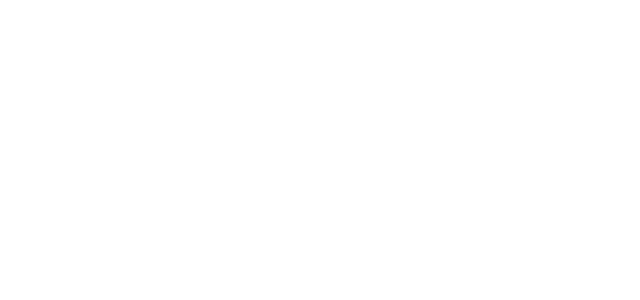
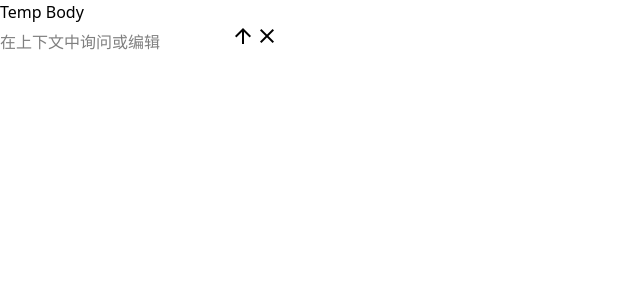
Before and after one commit to jet-isnt-haha/Jchat, a React (Vite) app: page /test in a window 1280 px wide. Shown: the top 300 px of the page, without its empty margins (0-640 px from the left). Built offline with nearby package versions, Linux system fonts and the light colour scheme; a web font is replaced by a local one.

Commit message:
feat(typescript): 初步构建tempSession及相关基本交互
构建TempModeBar作为临时聊天组件

ModeModal以区分new和temp的session_actions

新增相应样式于global.css中

```diff
--- a/src/components/ChatBody.tsx
+++ b/src/components/ChatBody.tsx
@@ -4,6 +4,8 @@
 import { useEffect } from 'react';
 import { useTexts } from '@/hooks/useConfig';
 import type { Message } from '~/packages/types/chatType';
+import { useChatStore } from '@/store';
+import TempModeBar from './TempModeBar';
 
 interface ChatBodyProps {
 	chatMessages: Message[];
@@ -14,6 +16,7 @@
 	const { containerRef, autoScrollToBottom, forceScrollToBottom } =
 		useAutoScroll();
 	const { messages } = useTexts();
+	const isInTempMode = useChatStore((state) => state.isInTempMode);
 
 	//每次消息更新时滚动到底部
 
@@ -30,6 +33,7 @@
 	return (
 		<main className="chat-body" ref={containerRef}>
 			{/* <Canvas /> */}
+			{isInTempMode && <TempModeBar />}
 			{chatMessages.length ? (
 				chatMessages?.map((msg, index) => {
 					const isLast = index === chatMessages.length - 1;
--- a/src/components/HistoryBody.tsx
+++ b/src/components/HistoryBody.tsx
@@ -5,6 +5,7 @@
 import { useShowModal } from '@/hooks/useShowModal';
 import { useAppConfig, useTexts } from '@/hooks/useConfig';
 import { useChatStore } from '@/store';
+import { useTouchController } from '@/hooks/useTouchController';
 
 const HistoryBody = () => {
 	const { sessions: chatSessions, searchedSessions } = useChatStore();
@@ -15,14 +16,10 @@
 		estimateSize: virtualization.estimatedItemSize
 	});
 
-	const {
-		showModal,
-		handleTouchEnd,
-		handleTouchStart,
-		handleTouchMove,
-		closeModal,
-		selectedId
-	} = useShowModal();
+	const { showModal, closeModal, selectedId, openModal } = useShowModal();
+	const { handleTouchEnd, handleTouchStart, handleTouchMove } =
+		useTouchController();
+
 	return (
 		<main
 			className="history-body"
@@ -42,7 +39,9 @@
 								transform: `translateY(${virtualItem.start}px)`
 							}}
 							key={virtualItem.key}
-							onTouchStart={handleTouchStart(session.id)}
+							onTouchStart={handleTouchStart(session.id, () => {
+								openModal(session.id);
+							})}
 							onTouchMove={handleTouchMove}
 							onTouchEnd={handleTouchEnd}
 						/>
--- a/src/components/HomeHeader.tsx
+++ b/src/components/HomeHeader.tsx
@@ -1,12 +1,14 @@
 import { useNavigate } from 'react-router-dom';
-import '../styles/global.css';
 import { useAppConfig, useTexts } from '@/hooks/useConfig';
 import IconButton from './common/IconButton';
+import ModeModal from './ModeModal';
+import { useShowModal } from '@/hooks/useShowModal';
 
 const HomeHeader = () => {
 	const navigate = useNavigate();
 	const { routes } = useAppConfig();
 	const { icons } = useTexts();
+	const { showModal, setShowModal } = useShowModal();
 	return (
 		<header className="chat-header">
 			<IconButton
@@ -19,9 +21,16 @@
 			<IconButton
 				className={icons.edit}
 				onClick={() => {
-					navigate(routes.sessionNew);
+					setShowModal(true);
 				}}
 			/>
+			{showModal && (
+				<ModeModal
+					closeModal={() => {
+						setShowModal(false);
+					}}
+				/>
+			)}
 		</header>
 	);
 };
--- /dev/null
+++ b/src/components/ModeModal.tsx
@@ -0,0 +1,43 @@
+import type { ItemActions } from '~/packages/types/chatType';
+import ItemModal from './common/ItemModal';
+import { useNavigate } from 'react-router-dom';
+import { useAppConfig } from '@/hooks/useConfig';
+import { useChatStore } from '@/store';
+
+interface ModeModalProps {
+	closeModal: () => void;
+}
+
+const ModeModal = ({ closeModal }: ModeModalProps) => {
+	const { routes } = useAppConfig();
+	const navigate = useNavigate();
+	const createTempSession = useChatStore((state) => state.createTempSession);
+	const items: ItemActions[] = [
+		{ icon: '⌛', label: '临时对话', action: 'temp_session', danger: false },
+		{ icon: '💎', label: '新对话', action: 'new_session', danger: false }
+	];
+	const handleItemsClick = (option: string) => {
+		switch (option) {
+			case 'temp_session': {
+				createTempSession();
+				closeModal();
+				break;
+			}
+			case 'new_session': {
+				navigate(routes.sessionNew);
+				closeModal();
+				break;
+			}
+		}
+	};
+
+	return (
+		<ItemModal
+			items={items}
+			closeModal={closeModal}
+			handleItemsClick={handleItemsClick}
+		/>
+	);
+};
+
+export default ModeModal;
--- /dev/null
+++ b/src/components/TempBody.tsx
@@ -0,0 +1,5 @@
+const TempBody = () => {
+	return <>Temp Body</>;
+};
+
+export default TempBody;
--- /dev/null
+++ b/src/components/TempModeBar.tsx
@@ -0,0 +1,26 @@
+import { useChatSubmit } from '@/hooks/useChatSubmit';
+import IconButton from './common/IconButton';
+import { useTexts } from '@/hooks/useConfig';
+import TempBody from './TempBody';
+import { useChatStore } from '@/store';
+
+const TempModeBar = () => {
+	const { inputRef, handleFormSubmit, isLoading } = useChatSubmit();
+	const { icons } = useTexts();
+	const discardTempSession = useChatStore((state) => state.discardTempSession);
+	return (
+		<div className="temp-mode-bar ">
+			<TempBody />
+			<form action="#" className="temp-form" onSubmit={handleFormSubmit}>
+				<input ref={inputRef} type="text" placeholder="在上下文中询问或编辑" />
+				<IconButton
+					className={isLoading ? icons.stop : icons.send}
+					isLoading={isLoading}
+				/>
+				<IconButton className={'close'} onClick={() => discardTempSession()} />
+			</form>
+		</div>
+	);
+};
+
+export default TempModeBar;
--- a/src/pages/Test.tsx
+++ b/src/pages/Test.tsx
@@ -1,5 +1,11 @@
+import TempModeBar from '@/components/TempModeBar';
+
 const Test = () => {
-	return <></>;
+	return (
+		<>
+			<TempModeBar />
+		</>
+	);
 };
 
 export default Test;
--- a/src/store/sessionSlice.ts
+++ b/src/store/sessionSlice.ts
@@ -16,6 +16,24 @@
 	sessions: import.meta.env.DEV ? mockChatSessions : [],
 	currentSessionId: null,
 	searchedSessions: null,
+	tempSession: null,
+	isInTempMode: false,
+
+	createTempSession: () => {
+		const sessionId = `${Date.now()}_${Math.random().toString(36).substring(2, 9)}`;
+		const tempSession: ChatSession = {
+			id: sessionId,
+			title: '临时对话',
+			messages: [],
+			createdAt: Date.now(),
+			updatedAt: Date.now()
+		};
+		set({ tempSession, isInTempMode: true });
+		return sessionId;
+	},
+	discardTempSession: () => {
+		set({ tempSession: null, isInTempMode: false });
+	},
 
 	createSession: () => {
 		const sessionId = `${Date.now()}_${Math.random().toString(36).substring(2, 9)}`;
--- a/src/styles/global.css
+++ b/src/styles/global.css
@@ -115,6 +115,30 @@
 	/* 可根据需要调整样式，比如背景色、颜色、缩放效果等 */
 }
 
+.temp-mode-bar {
+	@apply w-4/5 h-20 bottom-30 border-y-3 rounded-[10px] border-indigo-600 bg-[#6D4FC2] mt-2 px-4 absolute;
+}
+.temp-form {
+	@apply flex relative;
+}
+.temp-form input {
+	@apply w-full h-full pr-[30%] font-mono bg-[#f6f2ff] border-none outline-none ring-1 ring-indigo-100 focus:ring-0 focus:caret-[#6D4FC2];
+}
+
+.temp-form button {
+	@apply h-full aspect-square  rounded-full bg-[#6D4FC2] text-white text-[1.15rem]  cursor-pointer transition-all duration-200 ease-in-out border-none outline-none right-6 absolute;
+}
+
+/* 第一个按钮（从右数第二个位置） */
+.temp-form button:nth-child(2) {
+	@apply right-15; /* 距离右侧80px */
+}
+
+/* 第二个按钮（最右侧） */
+.temp-form button:nth-child(3) {
+	@apply right-6; /* 距离右侧6px */
+}
+
 /* 标题（h1-h6） */
 .message-text h1,
 .message-text h2,
```
Also changed, not shown: 1 other file (tests, documents, lock files or other folders).
